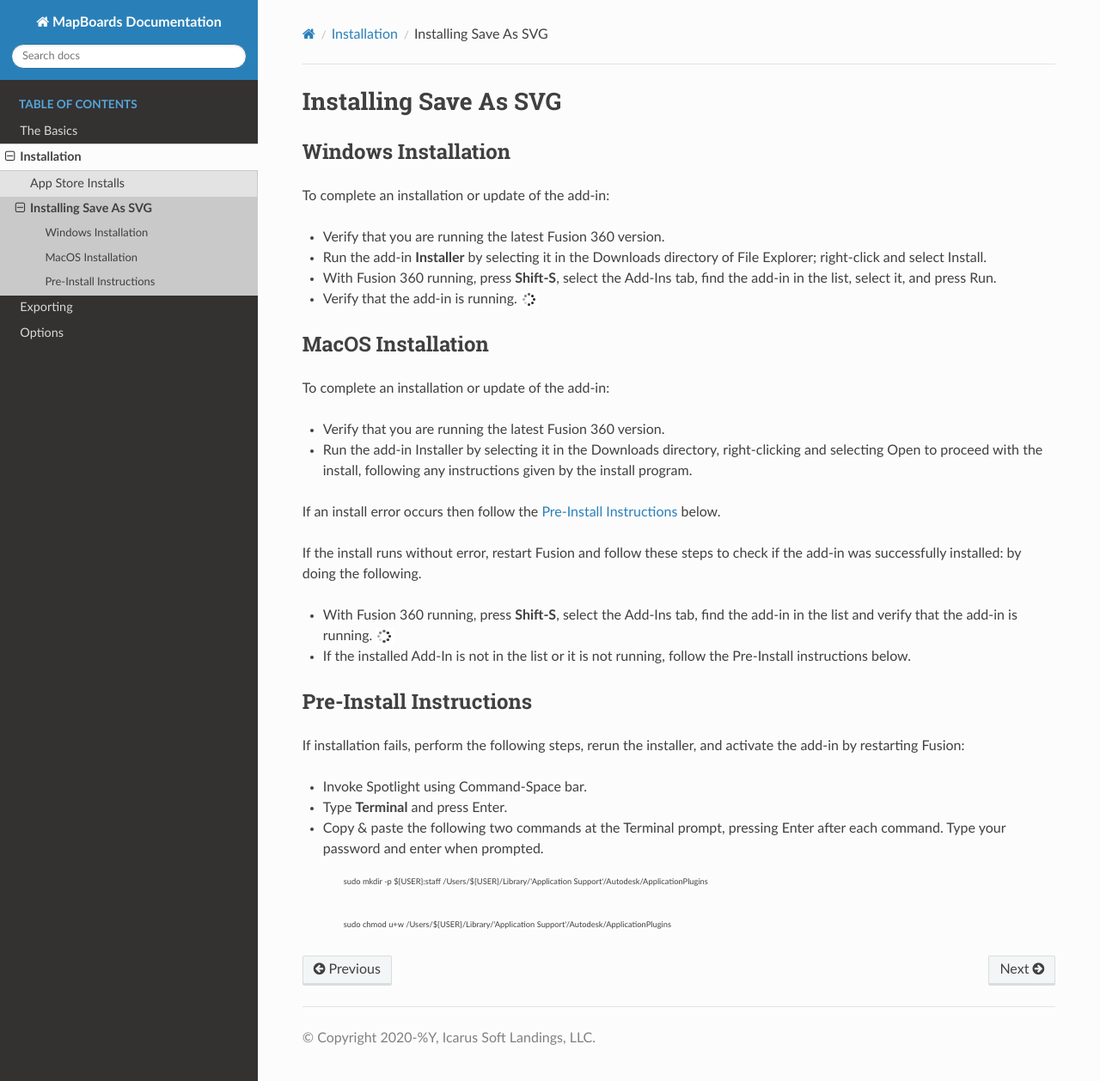
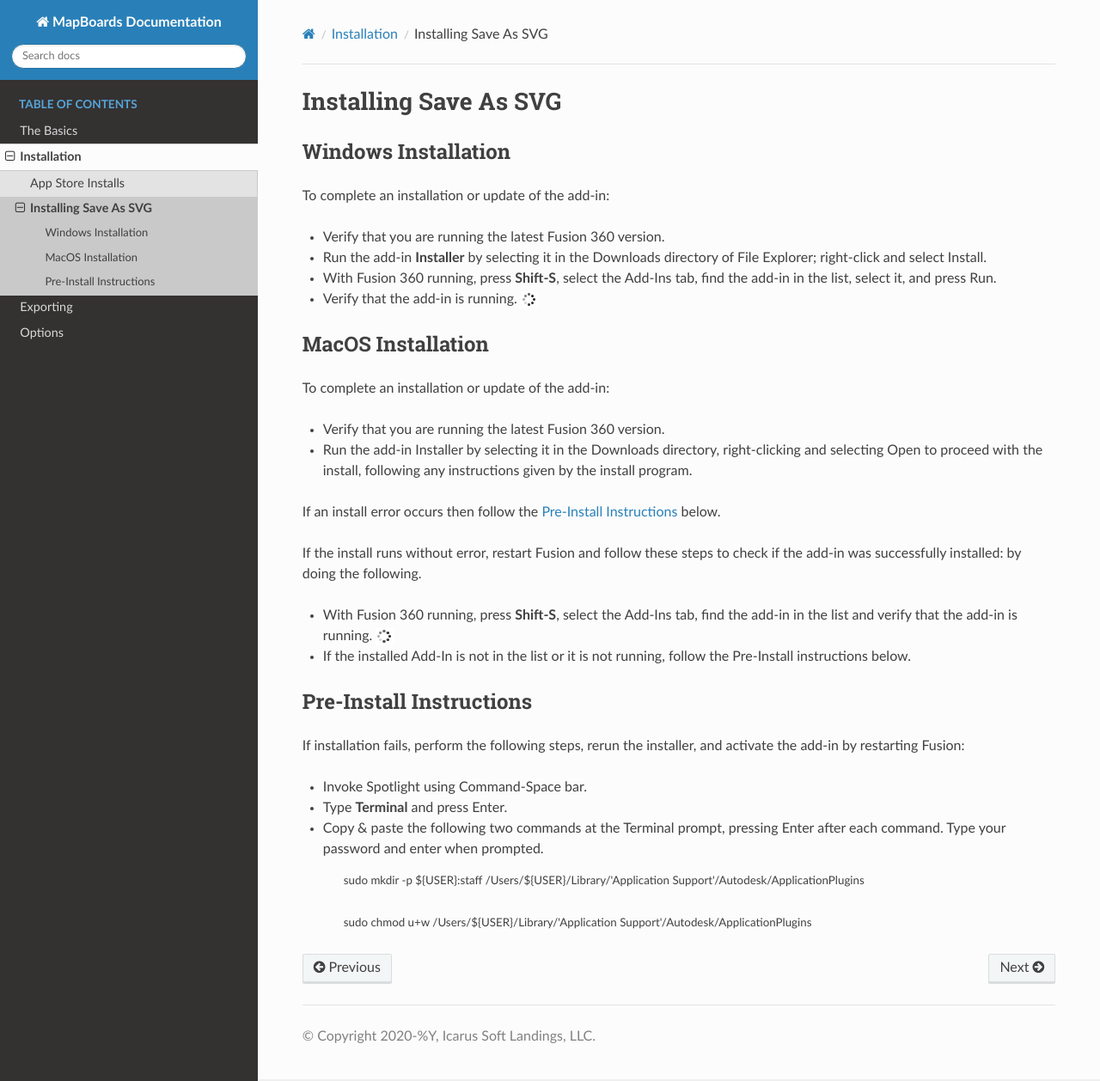
Before and after one commit to balunist/svg_docs2, a Sphinx documentation site: the page built from source/installation/installation.rst, in a window 1280 px wide and 1258 px high. Shown: the whole window at 86% size. Built offline with Sphinx 7.4.7 and the Read the Docs theme 3.1.0, drawn with Linux system fonts in a browser that asks for light colours.

Commit message:
pre-install update

```diff
--- a/source/_static/custom.css
+++ b/source/_static/custom.css
@@ -20,7 +20,7 @@ div.rightside {
 }
 
 .tiny {
-    font-size: 7pt; Or a specific font size like 8pt
+    font-size: 10pt; Or a specific font size like 8pt
 }
 
 /* .sphinxsidebarwrapper h3,
```
